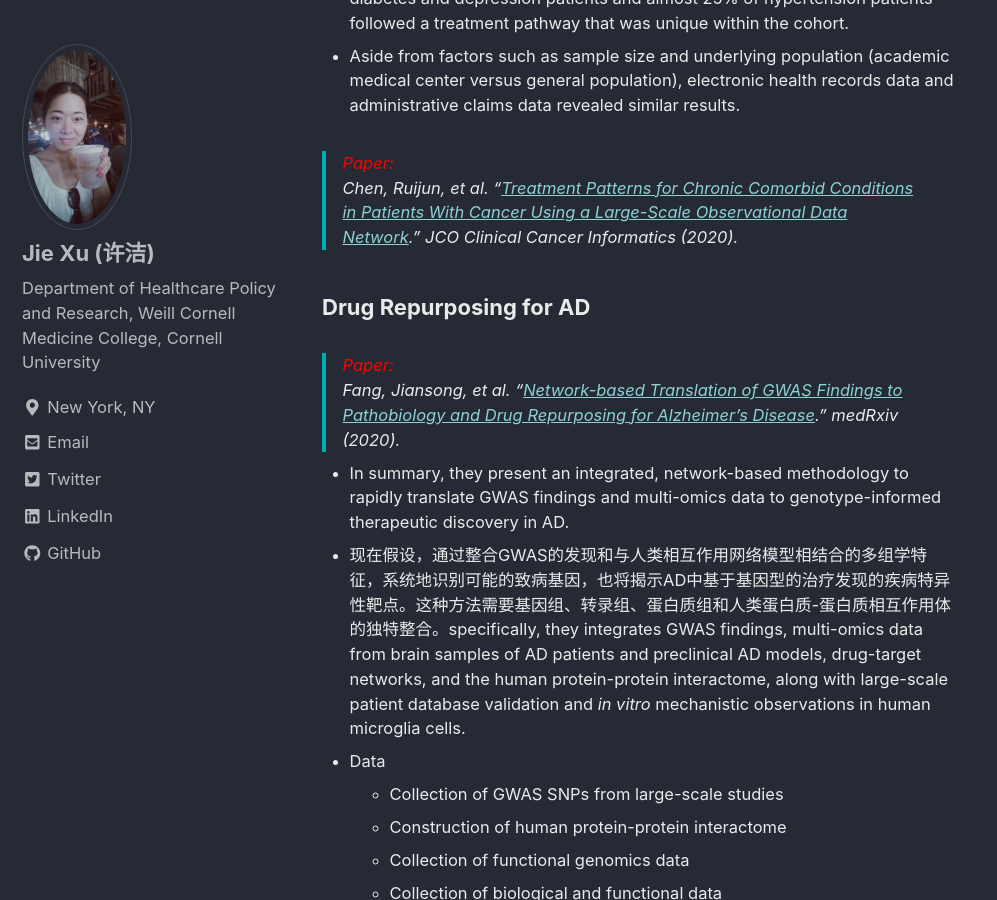
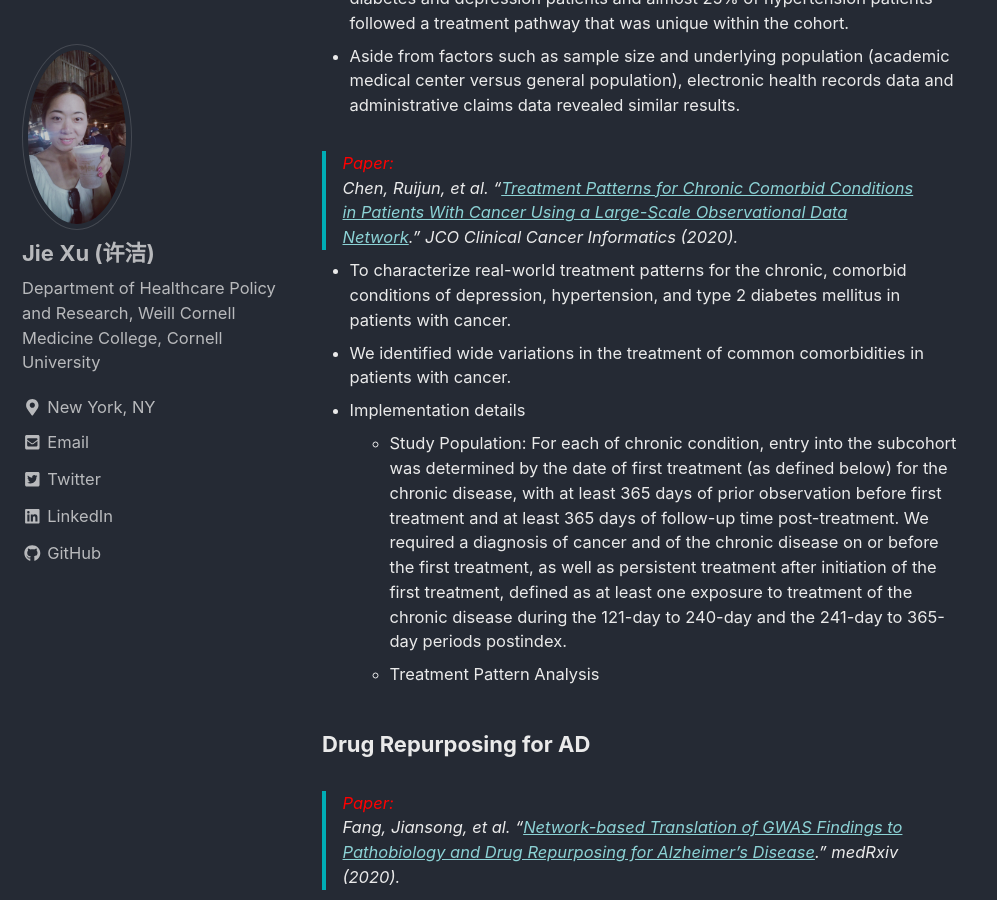
Before and after one commit to jxu1015/jxu1015.github.io, a Jekyll site: the page built from _posts/2020-03-03-AD-Related-Drugs.md, in a window 1280 px wide and 900 px high, scrolled down 803 px. Shown: the whole window, without its empty margins (0-997 px from the left). Built offline with Jekyll 4.4.1, drawn with Linux system fonts in a browser that asks for light colours; nearby versions of some CDN libraries; a script that is not in the unit is left out; some of the changed text lies outside the part shown.

Commit message:
Update 2020-03-03-AD-Related-Drugs.md

```diff
--- a/_posts/2020-03-03-AD-Related-Drugs.md
+++ b/_posts/2020-03-03-AD-Related-Drugs.md
@@ -26,7 +26,13 @@ toc: true
 > <font color='red'>Paper:</font> Chen, Ruijun, et al. "[Treatment Patterns for Chronic Comorbid Conditions in Patients With Cancer Using a Large-Scale Observational Data Network](https://ascopubs.org/doi/pdf/10.1200/CCI.19.00107)." JCO Clinical Cancer Informatics (2020).
 {: .small}
 
-
+* To characterize real-world treatment patterns for the chronic, comorbid conditions of depression, hypertension, and type 2
+diabetes mellitus in patients with cancer.
+* We identified wide variations in the treatment of common comorbidities in patients with cancer.
+* Implementation details
+    * Study Population: For each of chronic condition, entry into the subcohort was determined by the date of first treatment (as defined below) for the chronic disease, with at least 365 days of prior observation before first treatment and at least 365 days of follow-up time post-treatment. We required a diagnosis of cancer and of the chronic disease on or before the first treatment, as well as persistent treatment after initiation of the first treatment, defined as at least one exposure to treatment of the chronic disease during the 121-day to 240-day and the 241-day to 365-day periods postindex.
+    * Treatment Pattern Analysis
+{: .small}
 
 
 
```
